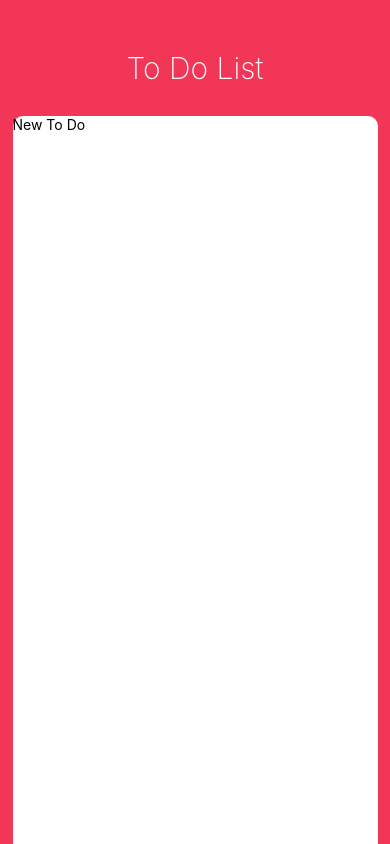
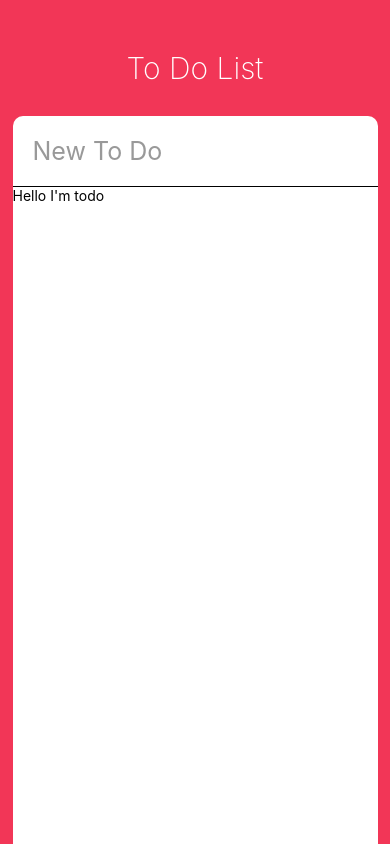
Before and after one commit to Ikalli/todoapp, a React Native app: screen / in a window 390 px wide. Built offline with nearby package versions, Linux system fonts and the light colour scheme.

Commit message:
#4 Coding the UI part Two

```diff
--- a/App.js
+++ b/App.js
@@ -1,15 +1,39 @@
-import React from 'react';
-import { StyleSheet, Text, View, StatusBar, TextInput, Dimensions, Platform } from 'react-native';
+import React, { useState } from 'react';
+import {
+  StyleSheet,
+  Text,
+  View,
+  StatusBar,
+  TextInput,
+  Dimensions,
+  Platform,
+  ScrollView
+} from 'react-native';
+import Todo from './Todo';
 
 const { height, width } = Dimensions.get('window');
 
 export default function App() {
+
+  const [todo, setTodo] = useState('');
+
   return (
     <View style={styles.container}>
       <StatusBar barStyle='light-content' />
       <Text style={styles.title}>To Do List</Text>
       <View style={styles.card}>
-        <TextInput style={styles.input} placeholder={'New To Do'} />
+        <TextInput
+          style={styles.input}
+          placeholder={'New To Do'}
+          value={todo}
+          onChangeText={(text) => setTodo(text)}
+          placeholderTextColor={'#999'}
+          returnKeyType={'done'}
+          autoCorrect={false}
+        />
+        <ScrollView>
+          <Todo />
+        </ScrollView>
       </View>
     </View>
   );
@@ -51,5 +75,12 @@ const styles = StyleSheet.create({
         elevation: 3
       }
     })
+  },
+
+  input: {
+    padding: 20,
+    borderBottomColor: 'bbb',
+    borderBottomWidth: 1,
+    fontSize: 25
   }
 });
--- /dev/null
+++ b/Todo.js
@@ -0,0 +1,11 @@
+import React from 'react';
+import { View, Text, TouchableOpacity, StyleSheet } from 'react-native';
+
+
+export default function Todo() {
+  return(
+    <View>
+      <Text>Hello I'm todo</Text>
+    </View>
+  );
+}
```
